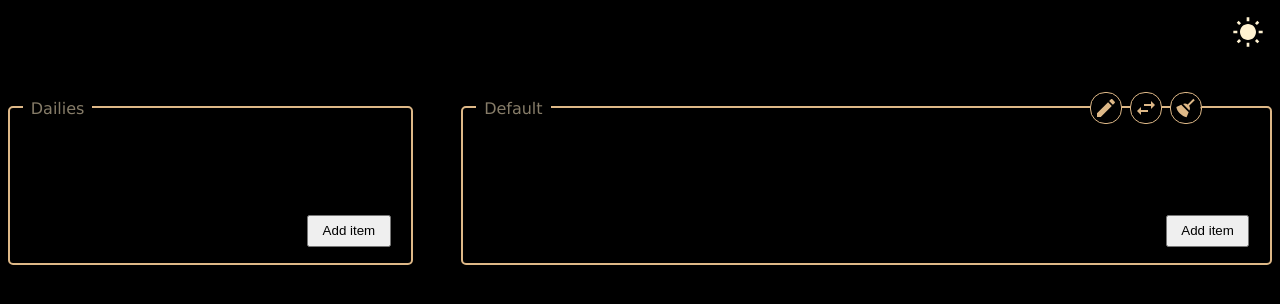
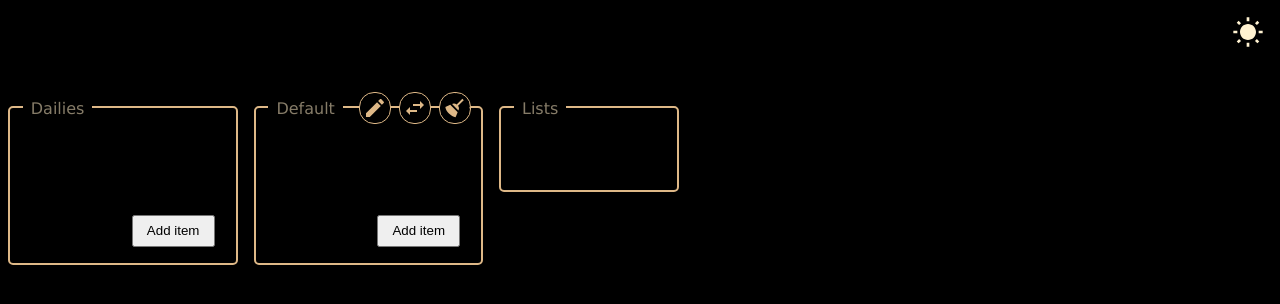
Before and after one commit to mjulmer/todolist, a website built with webpack: page src/template.html in a window 1280 px wide. Built offline with nearby package versions, Linux system fonts and the light colour scheme.

Commit message:
Add pane to show the names of all created lists
This change adds the ability to see and swap between lists. It does
not yet remove the swap affordance.

```diff
--- a/src/dom-manager.js
+++ b/src/dom-manager.js
@@ -1,8 +1,9 @@
 "use strict";
 
 import * as StorageManager from "./storage-manager.js";
-export { populateInitialUi, updateListUi };
+export { populateInitialUi, updateListUi, initializeListSidebar };
 
+// TODO: refactor this into multiple methods called from index.js
 function populateInitialUi(
   onClickSwap,
   onClickNewDailyButton,
@@ -29,6 +30,7 @@ function populateInitialUi(
     }
   });
 
+  // TODO: remove swap affordance and onclick
   const swapButton = document.querySelector("#swap-list");
   const swapListDialog = document.querySelector(".swapListDialog");
   swapButton.addEventListener("click", () => {
@@ -85,6 +87,19 @@ function populateInitialUi(
   });
 }
 
+function initializeListSidebar(lists) {
+  const listUl = document.querySelector(".sidebar ul");
+  for (const list in lists) {
+    const listElement = document.createElement("button");
+    listElement.textContent = lists[list].name;
+    listElement.setAttribute("data-id", lists[list].id);
+    listElement.addEventListener("click", () => {
+      updateListUi(lists[list]);
+    });
+    listUl.appendChild(listElement);
+  }
+}
+
 function updateListUi(list) {
   if (list === undefined) {
     log.error("updateListUi called on undefined list.");
--- a/src/index.js
+++ b/src/index.js
@@ -42,9 +42,7 @@ populateInitialUi(
   }
 );
 
-if (!initializeStateFromStorage()) {
-  initializeFirstTimeState();
-}
+initializeListSidebar(lists);
 
 // initializeWithTrainingWheelsCode();
 
--- a/src/styles.css
+++ b/src/styles.css
@@ -19,7 +19,7 @@ body {
   color: var(--text-color, white);
   display: grid;
   gap: 3rem;
-  grid-template-columns: 1fr 2fr;
+  /* grid-template-columns: 1fr 2fr; */
   grid-template-rows: 50px 1fr;
   font-family: "Verdana", "Geneva", "Tahoma", sans-serif;
 }
@@ -52,6 +52,12 @@ ul {
   padding: 0;
 }
 
+.flex {
+  display: flex;
+  flex-wrap: wrap;
+  gap: 1rem;
+}
+
 .container {
   border: solid 2px burlywood;
   border-radius: 5px;
@@ -60,6 +66,15 @@ ul {
   flex-direction: column;
   position: relative;
   height: fit-content;
+}
+
+.dailies,
+.secondary-list {
+  flex-basis: 200px;
+}
+
+.sidebar {
+  flex-basis: 150px;
 }
 
 .list-label {
@@ -122,6 +137,14 @@ ul {
   background-position: center;
 }
 
+.sidebar button {
+  display: block;
+  background-color: var(--background-color, black);
+  border: none;
+  font-size: 1em;
+  padding: 0.5em;
+}
+
 #edit-list {
   background-image: var(--pencil-icon);
 }
--- a/src/template.html
+++ b/src/template.html
@@ -9,6 +9,7 @@
     <div id="header">
       <button id="color-theme-toggle" title="Toggle color theme"></button>
     </div>
+    <div class="flex">
       <div class="dailies container">
         <div class="list-options">
           <span class="list-label">Dailies</span>
@@ -25,6 +26,13 @@
         </div>
         <ul id="list-dropzone"></ul>
         <button class="new-todo-button">Add item</button>
+      </div>
+      <div class="sidebar container">
+        <div class="list-options">
+          <span class="list-label">Lists</span>
+        </div>
+        <ul></ul>
+      </div>
     </div>
     <dialog class="newDailyDialog">
       <form id="new-daily-form" action="/fake/server/action" method="post">
```
Lines whose indentation alone changed are shown as unchanged.
